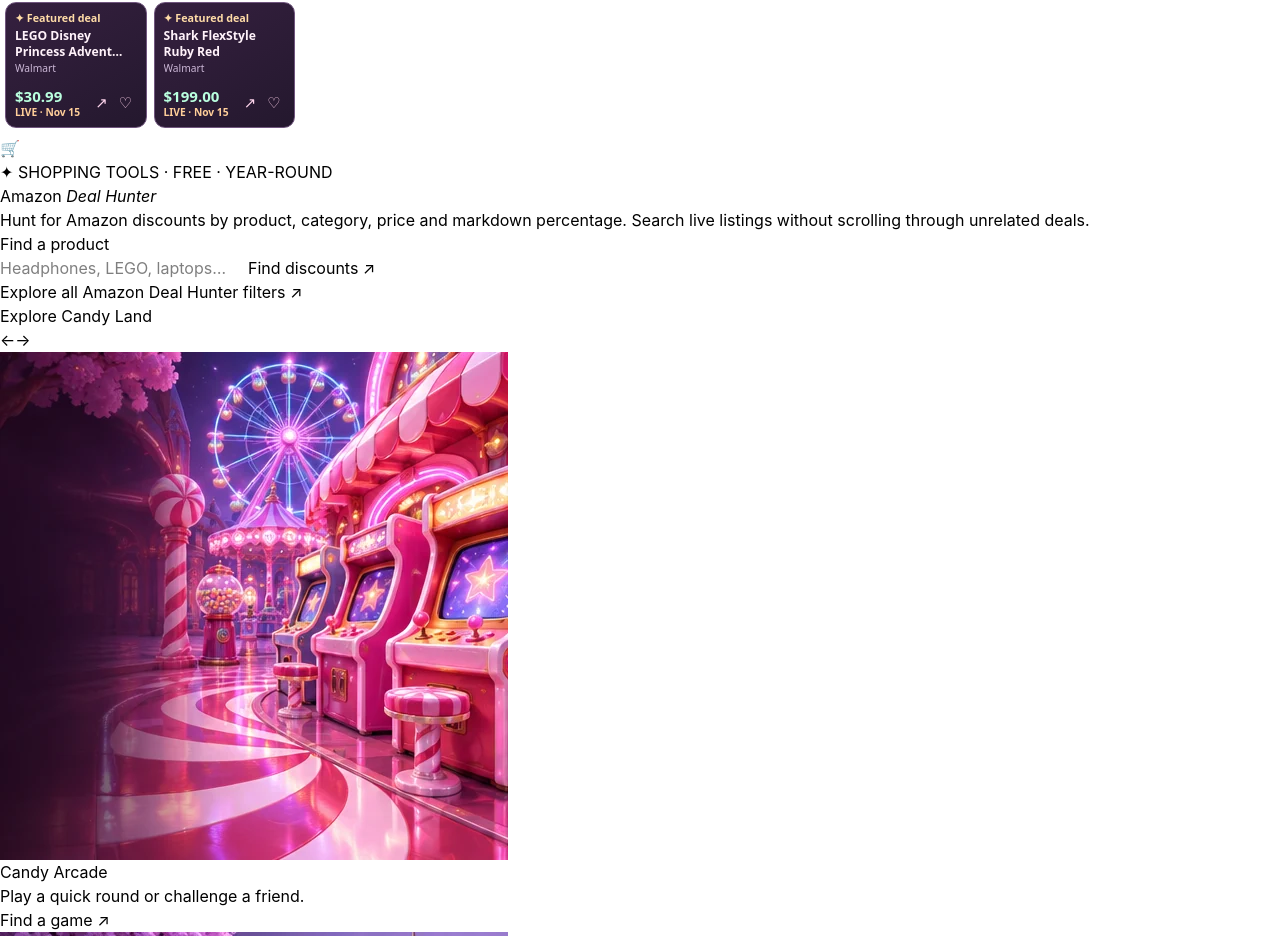
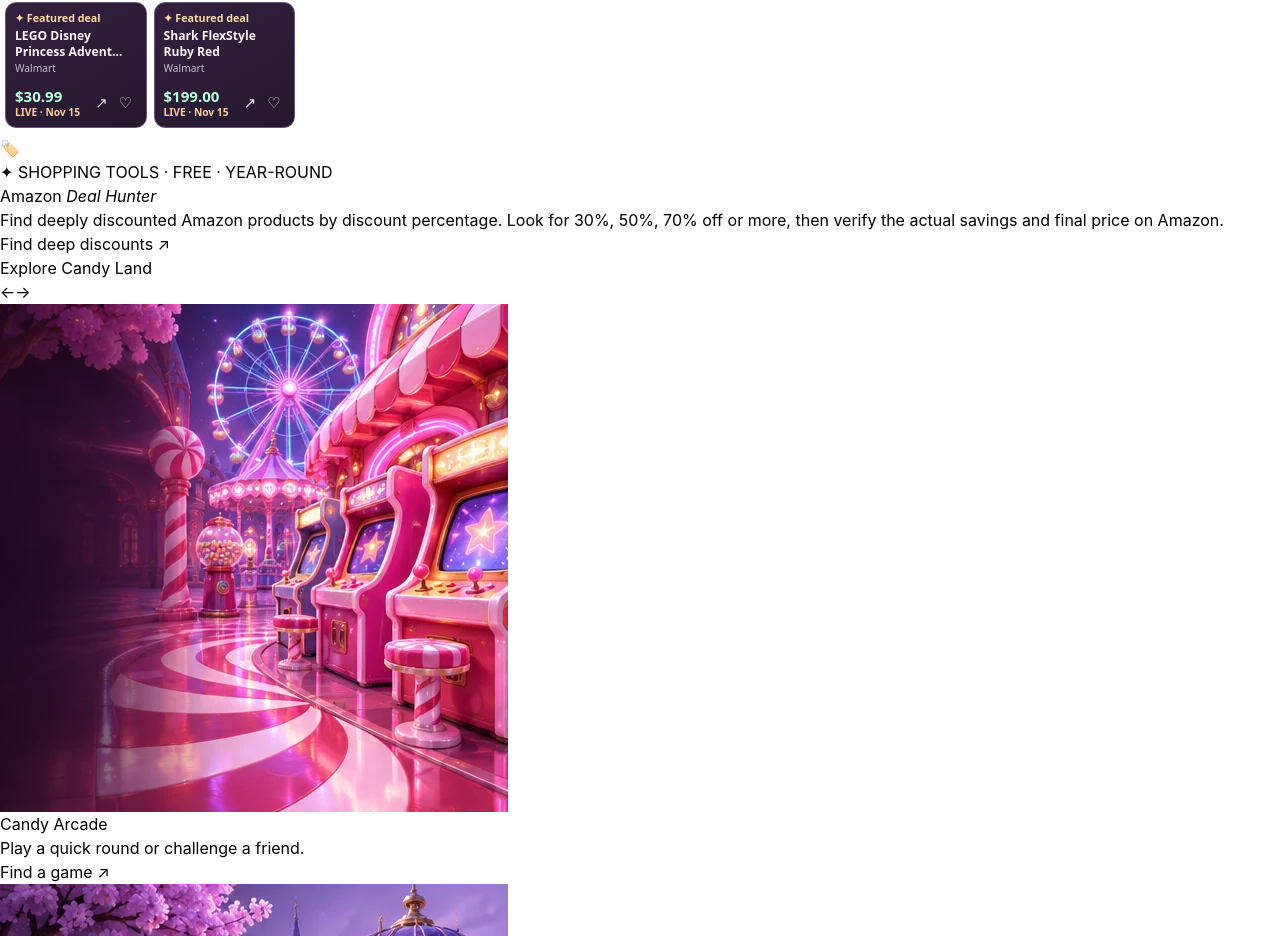
Before and after one commit to patrickchristianandrews/RandomCandyLand.com, a React (Vite) app: page / in a window 1280 px wide. Shown: the part 1290-2226 px from the top of the page. Built offline with nearby package versions, Linux system fonts and the light colour scheme; no server answers.

Commit message:
Simplify homepage Amazon Deal Hunter promo and highlight percentage-off discounts

```diff
--- a/src/pages/RandomCandyLandHome.tsx
+++ b/src/pages/RandomCandyLandHome.tsx
@@ -223,20 +223,13 @@ export function RandomCandyLandHome({ onNavigateToTrump }: RandomCandyLandHomePr
       </section>
 
       <section className="candy-home-amazon" aria-labelledby="home-amazon-title">
-        <div className="candy-home-amazon-icon" aria-hidden="true">🛒</div>
+        <div className="candy-home-amazon-icon" aria-hidden="true">🏷️</div>
         <div className="candy-home-amazon-copy">
           <span className="candy-home-amazon-kicker">✦ SHOPPING TOOLS · FREE · YEAR-ROUND</span>
           <h2 id="home-amazon-title">Amazon <em>Deal Hunter</em></h2>
-          <p>Hunt for Amazon discounts by product, category, price and markdown percentage. Search live listings without scrolling through unrelated deals.</p>
+          <p>Find deeply discounted Amazon products by discount percentage. Look for 30%, 50%, 70% off or more, then verify the actual savings and final price on Amazon.</p>
         </div>
-        <form className="candy-home-amazon-search" action="/amazon-deal-hunter/" method="get" role="search" aria-label="Search with Amazon Deal Hunter">
-          <label htmlFor="home-amazon-query">Find a product</label>
-          <div className="candy-home-amazon-search-row">
-            <input id="home-amazon-query" name="q" type="search" minLength={2} maxLength={140} required placeholder="Headphones, LEGO, laptops…" />
-            <button type="submit">Find discounts ↗</button>
-          </div>
-          <a href="/amazon-deal-hunter/">Explore all Amazon Deal Hunter filters ↗</a>
-        </form>
+        <a className="candy-home-amazon-cta" href="/amazon-deal-hunter/">Find deep discounts ↗</a>
       </section>
 
       <section className="candyland-world" aria-labelledby="candyland-map">
```
